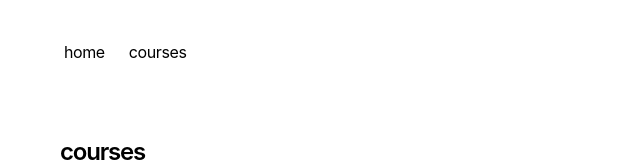
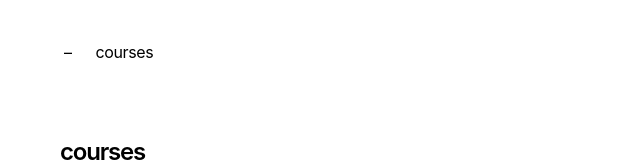
Before and after one commit to emma-zhong/personal-website, a Next.js app in the folder blog/: page /courses in a window 1280 px wide. Shown: the top 162 px of the page, without its empty margins (292-932 px from the left). Built offline with nearby package versions, Linux system fonts and the light colour scheme.

Commit message:
dark mode compatibility for courses timeline

```diff
--- a/blog/app/components/courses.tsx
+++ b/blog/app/components/courses.tsx
@@ -62,13 +62,13 @@ export default function Courses() {
       <h1 className="font-semibold text-2xl mb-8 tracking-tighter">courses</h1>
 
       <div className="relative">
-        <div className="absolute left-6 top-0 bottom-0 w-px bg-neutral-200 dark:bg-neutral-800" />
+        <div className="absolute left-6 top-0 bottom-0 w-px bg-neutral-300 dark:bg-neutral-700" />
 
         <div className="space-y-8">
           {COURSE_TERMS.map(({ term, courses }) => (
             <div key={term} className="flex items-start">
               <div className="flex flex-col items-center mr-6">
-                <div className="w-3 h-3 rounded-full bg-neutral-900 mt-1" />
+                <div className="w-3 h-3 rounded-full bg-neutral-900 dark:bg-neutral-100 mt-1" />
               </div>
 
               <div className="flex-1">
--- a/blog/app/components/nav.tsx
+++ b/blog/app/components/nav.tsx
@@ -2,7 +2,7 @@ import Link from 'next/link'
 
 const navItems = {
   '/': {
-    name: 'home',
+    name: '–',
   },
   '/courses': {
     name: 'courses',
--- /dev/null
+++ b/blog/app/more/page.tsx
@@ -0,0 +1,5 @@
+import More from 'app/components/more'
+
+export default function MorePage() {
+  return <More />
+}
```
Also changed, not shown: blog/app/components/more.tsx (added).
